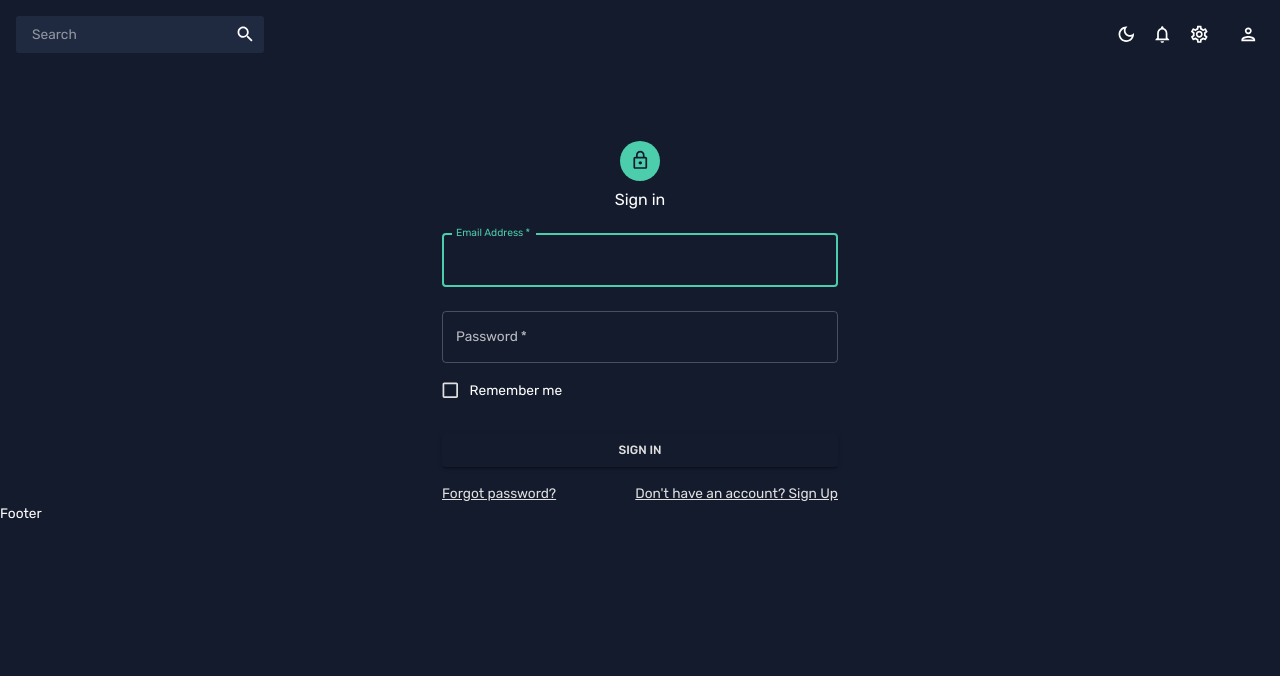
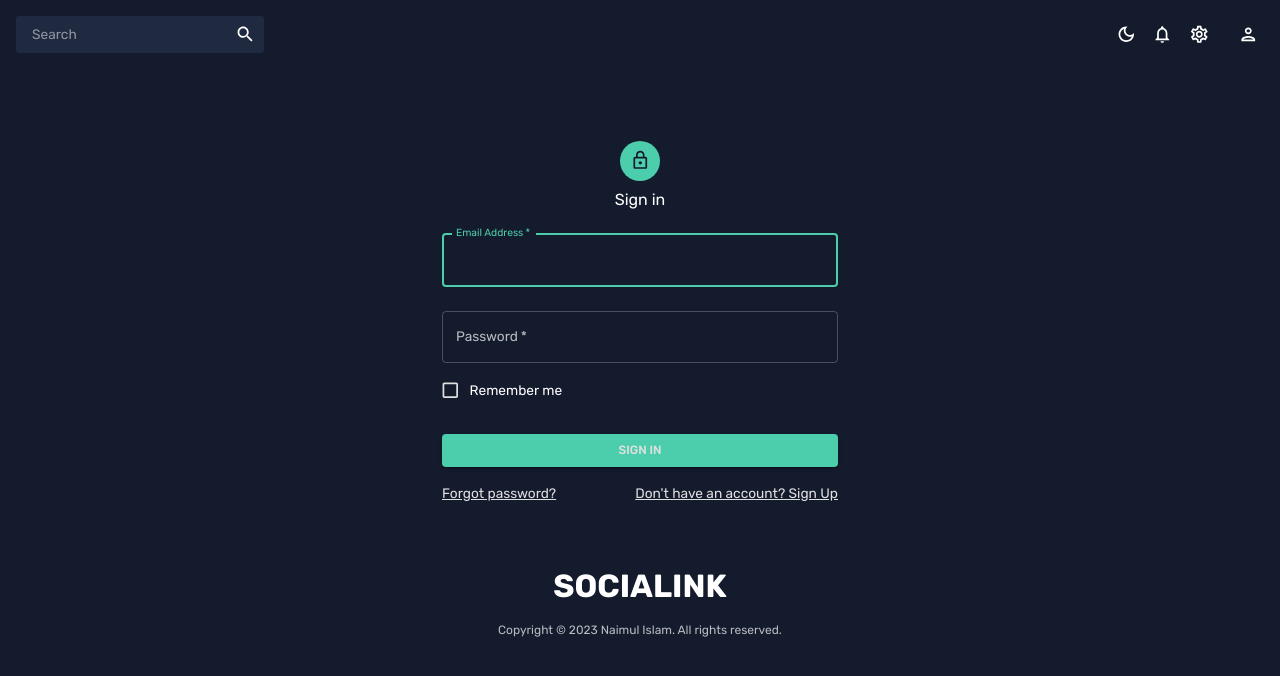
Before and after one commit to naimulislamshakil/SociaLink, a React (Create React App) app: page / in a window 1280 px wide. Shown: the top 676 px of the page. Built offline with nearby package versions, Linux system fonts and the light colour scheme.

Commit message:
Complete fooder section

```diff
--- /dev/null
+++ b/src/pages/Copyright/index.jsx
@@ -0,0 +1,23 @@
+import { Typography, useTheme } from '@mui/material';
+import React from 'react';
+import { Link } from 'react-router-dom';
+import { tokens } from '../../theme';
+
+function Copyright(props) {
+	const theme = useTheme();
+	const colors = tokens(theme.palette.mode);
+	return (
+		<Typography
+			variant="body2"
+			color="text.secondary"
+			align="center"
+			{...props}
+		>
+			{'Copyright © '}
+			{new Date().getFullYear()}
+			{' Naimul Islam. All rights reserved.'}
+		</Typography>
+	);
+}
+
+export default Copyright;
--- a/src/pages/Footer/index.jsx
+++ b/src/pages/Footer/index.jsx
@@ -1,7 +1,16 @@
 import React from 'react';
+import { Box, Typography } from '@mui/material';
+import Copyright from '../Copyright';
 
 const Footer = () => {
-	return <div>Footer</div>;
+	return (
+		<Box>
+			<Typography variant="h2" fontWeight="bold" textAlign="center" mt={8}>
+				SOCIALINK
+			</Typography>
+			<Copyright sx={{ mt: 2, mb: 4 }} />
+		</Box>
+	);
 };
 
 export default Footer;
--- a/src/pages/Login/index.jsx
+++ b/src/pages/Login/index.jsx
@@ -90,7 +90,10 @@ const Login = () => {
 						fullWidth
 						variant="contained"
 						sx={{ mt: 3, mb: 2 }}
-						style={{ color: colors.grey[100] }}
+						style={{
+							color: colors.grey[100],
+							background: colors.greenAccent[500],
+						}}
 					>
 						Sign In
 					</Button>
```
